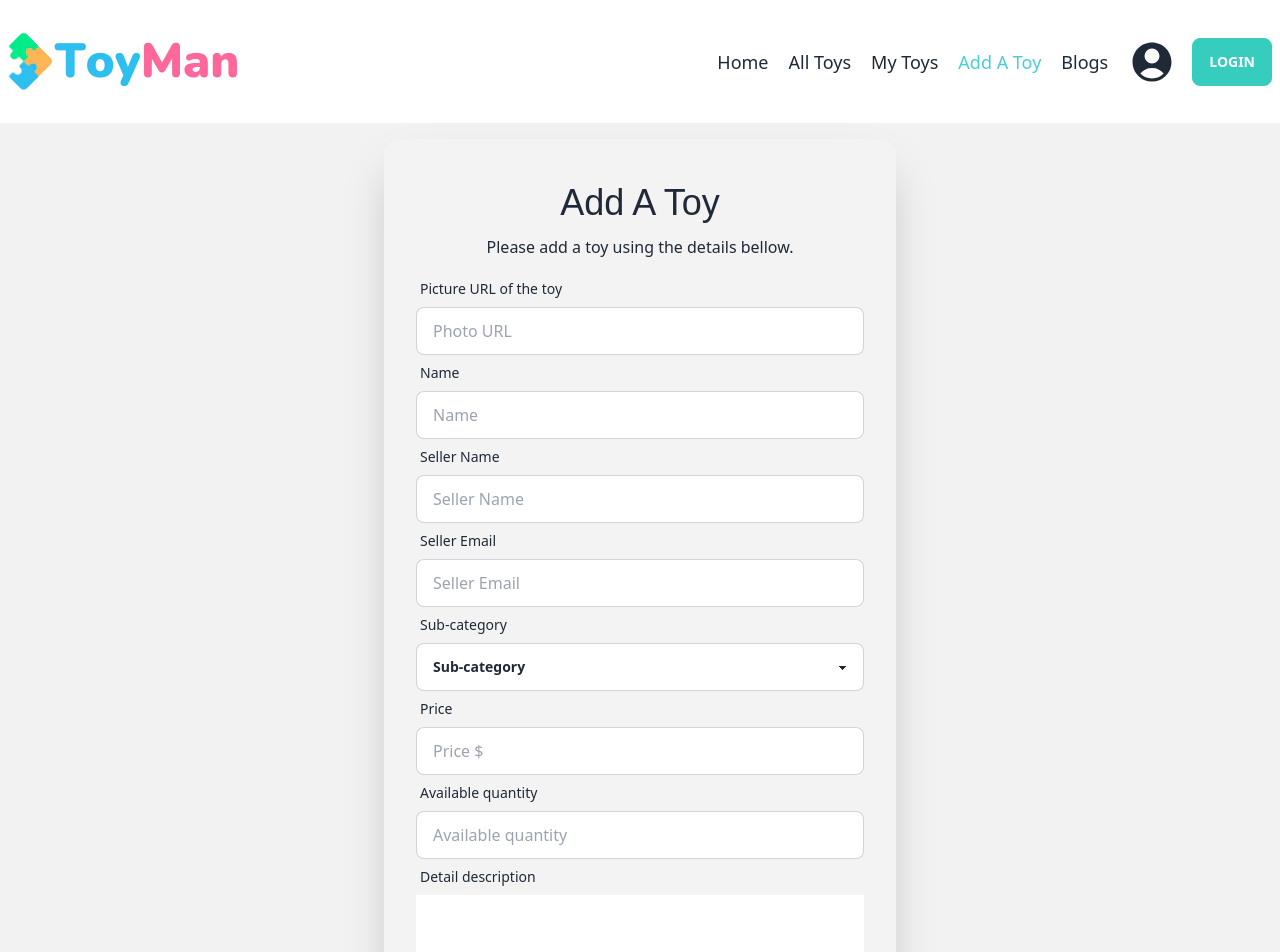
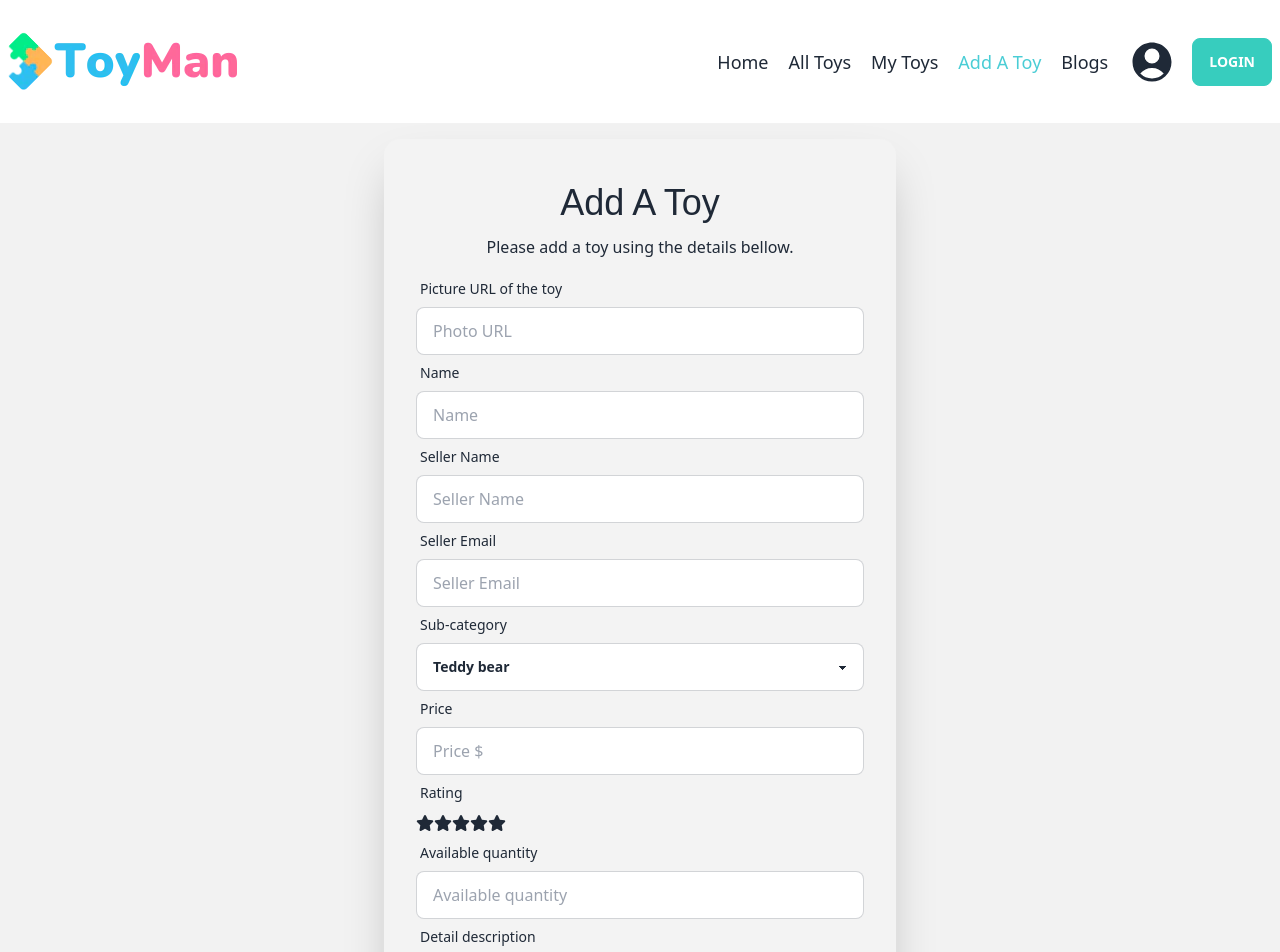
Before and after one commit to satishchakma/ToyMan-Client, a React (Vite) app: page /addatoy in a window 1280 px wide. Shown: the top 952 px of the page. Built offline with nearby package versions, Linux system fonts and the light colour scheme; no server answers.

Commit message:
added category section tabs etc

```diff
--- a/package.json
+++ b/package.json
@@ -10,6 +10,10 @@
     "preview": "vite preview"
   },
   "dependencies": {
+    "@fortawesome/fontawesome-svg-core": "^6.4.0",
+    "@fortawesome/free-regular-svg-icons": "^6.4.0",
+    "@fortawesome/free-solid-svg-icons": "^6.4.0",
+    "@fortawesome/react-fontawesome": "^0.2.0",
     "@heroicons/react": "^2.0.18",
     "daisyui": "^2.51.6",
     "firebase": "^9.22.0",
@@ -18,6 +22,7 @@
     "react": "^18.2.0",
     "react-dom": "^18.2.0",
     "react-router-dom": "^6.11.2",
+    "react-tabs": "^6.0.1",
     "react-toastify": "^9.1.3",
     "sort-by": "^1.2.0"
   },
--- a/src/components/AddAToy.jsx
+++ b/src/components/AddAToy.jsx
@@ -1,17 +1,89 @@
 import React from "react";
+import { useState } from "react";
 import { useContext } from "react";
 import { Link } from "react-router-dom";
 import { AuthContext } from "../providers/AuthProviders";
+import { FontAwesomeIcon } from "@fortawesome/react-fontawesome";
+import { faCoffee, faStar } from "@fortawesome/free-solid-svg-icons";
+import { ToastContainer, toast } from "react-toastify";
+import "react-toastify/dist/ReactToastify.css";
 
 const AddAToy = () => {
   const { user } = useContext(AuthContext);
+  const [selectedValue, setSelectedValue] = useState("");
+  const [rating, setRating] = useState(0);
+
+  const handleRatingClick = (value) => {
+    setRating(value);
+    console.log(value);
+  };
+
+  const handleSelectChange = (event) => {
+    setSelectedValue(event.target.value);
+  };
+
+  const handleAddToy = (event) => {
+    event.preventDefault();
+
+    const form = event.target;
+
+    const photo = form.photoURL.value;
+    const name = form.name.value;
+    const sellerName = form.sellerName.value;
+    const email = form.email.value;
+    const category = selectedValue;
+    const price = form.price.value;
+    const toyRating = rating.toString();
+    const quantity = form.quantity.value;
+    const details = form.details.value;
+
+    const newToy = {
+      photo,
+      name,
+      sellerName,
+      email,
+      category,
+      price,
+      toyRating,
+      quantity,
+      details,
+    };
+
+    console.log(newToy);
+
+    // send data to the server
+    fetch("http://localhost:5001/toys", {
+      method: "POST",
+      headers: {
+        "content-type": "application/json",
+      },
+      body: JSON.stringify(newToy),
+    })
+      .then((res) => res.json())
+      .then((data) => {
+        console.log(data);
+        if (data.insertedId) {
+          toast.success("🦄 Data added. Thank you!", {
+            position: "top-right",
+            autoClose: 5000,
+            hideProgressBar: false,
+            closeOnClick: true,
+            pauseOnHover: true,
+            draggable: true,
+            progress: undefined,
+            theme: "light",
+          });
+        }
+      });
+    form.reset();
+  };
   return (
     <div>
       <div>
         <div className="hero min-h-screen bg-base-200">
           <div className="hero-content flex-col lg:flex-row-reverse w-full">
             <div className="card flex-shrink-0 w-full max-w-lg shadow-2xl bg-[#f3f3f3]">
-              <form className="card-body">
+              <form onSubmit={handleAddToy} className="card-body">
                 <div className="form-control">
                   <h1 className="text-4xl text-center my-3">Add A Toy</h1>
                   <p className="text-center mb-3">
@@ -42,10 +114,10 @@ const AddAToy = () => {
                   </label>
                   <input
                     type="text"
-                    value={user?.displayName}
+                    defaultValue={user?.displayName}
                     placeholder="Seller Name"
                     className="input input-bordered"
-                    name="name"
+                    name="sellerName"
                     required
                   />
                   <label className="label">
@@ -56,20 +128,27 @@ const AddAToy = () => {
                     placeholder="Seller Email"
                     className="input input-bordered"
                     name="email"
-                    value={user?.email}
+                    defaultValue={user?.email}
                     required
                   />
 
                   <label className="label">
                     <span className="label-text">Sub-category</span>
                   </label>
-                  <select className="select select-bordered">
-                    <option disabled selected>
+
+                  <select
+                    value={selectedValue}
+                    onChange={handleSelectChange}
+                    defaultValue={"DEFAULT"}
+                    className="select select-bordered"
+                    // name="category"
+                  >
+                    <option value="DEFAULT" disabled>
                       Sub-category
                     </option>
-                    <option>T-shirts</option>
-                    <option>Mugs</option>
-                    <option>wow</option>
+                    <option value="1">Teddy bear</option>
+                    <option value="2">Dog </option>
+                    <option value="3">Cat</option>
                   </select>
 
                   <label className="label">
@@ -83,6 +162,19 @@ const AddAToy = () => {
                     required
                   />
                   <label className="label">
+                    <span className="label-text">Rating</span>
+                  </label>
+                  <div>
+                    {[1, 2, 3, 4, 5].map((value) => (
+                      <FontAwesomeIcon
+                        key={value}
+                        className={`star ${value <= rating ? "selected" : ""}`}
+                        onClick={() => handleRatingClick(value)}
+                        icon={faStar}
+                      />
+                    ))}
+                  </div>
+                  <label className="label">
                     <span className="label-text">Available quantity</span>
                   </label>
                   <input
@@ -95,7 +187,7 @@ const AddAToy = () => {
                   <label className="label">
                     <span className="label-text">Detail description</span>
                   </label>
-                  <textarea className="h-24"></textarea>
+                  <textarea name="details" className="h-24"></textarea>
                 </div>
 
                 <div className="form-control mt-6">
@@ -108,6 +200,20 @@ const AddAToy = () => {
           </div>
         </div>
       </div>
+      <ToastContainer
+        position="top-right"
+        autoClose={5000}
+        hideProgressBar={false}
+        newestOnTop={false}
+        closeOnClick
+        rtl={false}
+        pauseOnFocusLoss
+        draggable
+        pauseOnHover
+        theme="light"
+      />
+      {/* Same as */}
+      <ToastContainer />
     </div>
   );
 };
--- /dev/null
+++ b/src/components/Categories.jsx
@@ -0,0 +1,56 @@
+import React from "react";
+import { useEffect } from "react";
+import { useState } from "react";
+import { useLoaderData } from "react-router-dom";
+import { Tab, Tabs, TabList, TabPanel } from "react-tabs";
+import "react-tabs/style/react-tabs.css";
+import CategoryData from "./CategoryData";
+
+const Categories = () => {
+  const [toys, setToys] = useState([]);
+
+  useEffect(() => {
+    fetch("http://localhost:5001/toys")
+      .then((res) => res.json())
+      .then((data) => setToys(data));
+  }, []);
+
+  return (
+    <div className="container mx-auto text-center">
+      <h1 className="text-5xl text-center my-8">Customer Loves</h1>
+
+      <div>
+        <Tabs forceRenderTabPanel defaultIndex={1}>
+          <TabList>
+            <Tab>Animal toys</Tab>
+          </TabList>
+          <TabPanel>
+            <Tabs forceRenderTabPanel>
+              <TabList>
+                <Tab>Teddy Bears</Tab>
+                <Tab>Dog Toys</Tab>
+                <Tab>Cat Toys</Tab>
+              </TabList>
+              {/* <TabPanel>
+                <p>Husband of Marge; father of Bart, Lisa, and Maggie.</p>
+                <img
+                  src="https://upload.wikimedia.org/wikipedia/en/thumb/0/02/Homer_Simpson_2006.png/212px-Homer_Simpson_2006.png"
+                  alt="Homer Simpson"
+                />
+              </TabPanel> */}
+              <TabPanel>
+                {toys.map((toy) => (
+                  <CategoryData key={toy.id}></CategoryData>
+                ))}
+              </TabPanel>
+              <TabPanel></TabPanel>
+              <TabPanel></TabPanel>
+            </Tabs>
+          </TabPanel>
+        </Tabs>
+      </div>
+    </div>
+  );
+};
+
+export default Categories;
--- /dev/null
+++ b/src/components/CategoryData.jsx
@@ -0,0 +1,13 @@
+import React from "react";
+import { Tab, Tabs, TabList, TabPanel } from "react-tabs";
+import "react-tabs/style/react-tabs.css";
+
+const CategoryData = () => {
+  return (
+    <div>
+      <p>Hello there</p>
+    </div>
+  );
+};
+
+export default CategoryData;
--- a/src/components/Home.jsx
+++ b/src/components/Home.jsx
@@ -1,4 +1,5 @@
 import React from "react";
+import Categories from "./Categories";
 import GallerySection from "./GallerySection";
 import HeroSection from "./HeroSection";
 
@@ -7,6 +8,7 @@ const Home = () => {
     <div>
       <HeroSection></HeroSection>
       <GallerySection></GallerySection>
+      <Categories></Categories>
     </div>
   );
 };
--- a/src/index.css
+++ b/src/index.css
@@ -92,3 +92,11 @@ h2 {
   -ms-transform: scale(1.07, 1.07);
   transform: scale(1.07, 1.07);
 }
+
+.star {
+  transition: color 0.2s ease-in-out;
+}
+
+.star.selected {
+  color: gold;
+}
--- a/src/main.jsx
+++ b/src/main.jsx
@@ -18,6 +18,7 @@ const router = createBrowserRouter([
     path: "/",
     element: <App></App>,
     errorElement: <ErrorPage></ErrorPage>,
+
     children: [
       {
         path: "/",
```
Also changed, not shown: 1 other file (tests, documents, lock files or other folders).
